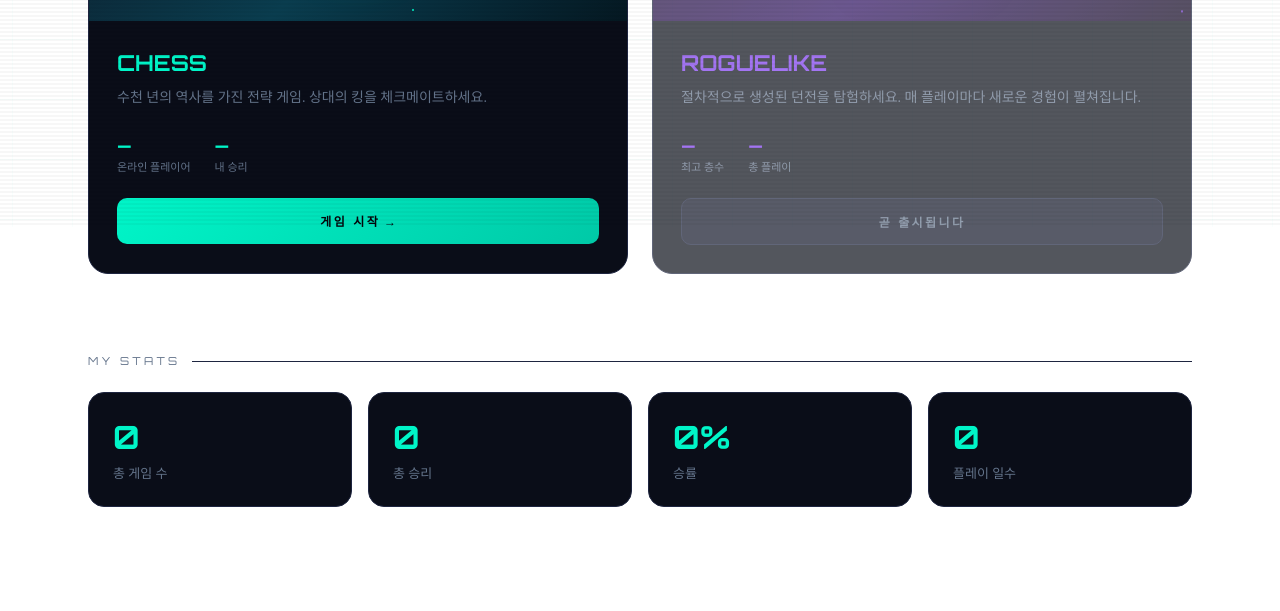
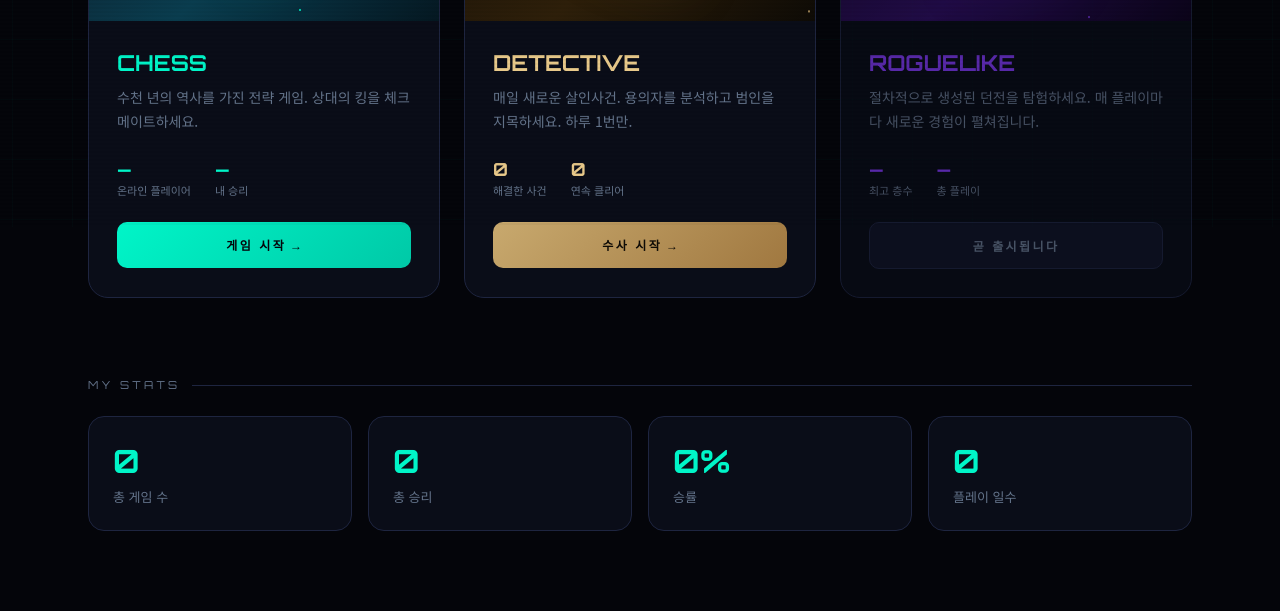
Before and after one commit to ltg0829/Gamplay, a website: page public/page/hub.html in a window 1280 px wide. Shown: the part 573-1184 px from the top of the page. Before the commit the page ends 1160 px from the top, so only its background shows below. Drawn offline with Linux system fonts and the light colour scheme; no server answers; sample sign-in values are in the browser's storage.

Commit message:
new contents

```diff
--- a/public/page/hub.html
+++ b/public/page/hub.html
@@ -12,6 +12,8 @@
     :root.light body::before{background-image:linear-gradient(rgba(0,153,168,0.06) 1px,transparent 1px),linear-gradient(90deg,rgba(0,153,168,0.06) 1px,transparent 1px);}
     :root.light header{background:rgba(240,242,248,0.9);}
     * {margin:0;padding:0;box-sizing:border-box;}
+    body{background:var(--bg);color:var(--text);font-family:'Noto Sans KR',sans-serif;min-height:100vh;overflow-x:hidden;visibility:hidden;}
+    body.ready{visibility:visible;}
     body::before{content:'';position:fixed;inset:0;background-image:linear-gradient(rgba(0,245,200,0.025) 1px,transparent 1px),linear-gradient(90deg,rgba(0,245,200,0.025) 1px,transparent 1px);background-size:60px 60px;animation:gridMove 25s linear infinite;pointer-events:none;}
     @keyframes gridMove{0%{background-position:0 0}100%{background-position:60px 60px}}
     .scanlines{position:fixed;inset:0;background:repeating-linear-gradient(0deg,transparent,transparent 2px,rgba(0,0,0,0.03) 2px,rgba(0,0,0,0.03) 4px);pointer-events:none;z-index:999;}
@@ -49,12 +51,14 @@
     .game-card{background:var(--surface);border:1px solid var(--border);border-radius:20px;overflow:hidden;transition:transform 0.3s,border-color 0.3s,box-shadow 0.3s;cursor:pointer;text-decoration:none;display:block;position:relative;}
     .game-card:hover{transform:translateY(-6px);}
     .game-card.chess:hover{border-color:var(--accent);box-shadow:0 20px 60px rgba(0,245,200,0.1);}
+    .game-card.puzzle:hover{border-color:#c8a96e;box-shadow:0 20px 60px rgba(200,169,110,0.12);}
     .game-card.rogue:hover{border-color:var(--accent2);box-shadow:0 20px 60px rgba(124,58,237,0.1);}
     .game-card.locked{cursor:default;opacity:0.7;}
     .game-card.locked:hover{transform:none;box-shadow:none;}
 
     .card-banner{height:180px;position:relative;overflow:hidden;display:flex;align-items:center;justify-content:center;}
     .chess .card-banner{background:linear-gradient(135deg,#0d1f2d 0%,#0a3d4f 50%,#051822 100%);}
+    .puzzle .card-banner{background:linear-gradient(135deg,#1a1208 0%,#2e1f0a 50%,#0e0b06 100%);}
     .rogue .card-banner{background:linear-gradient(135deg,#1a0a2e 0%,#2d1060 50%,#0f0520 100%);}
     .banner-icon{font-size:72px;filter:drop-shadow(0 0 30px rgba(0,245,200,0.4));animation:float 4s ease-in-out infinite;}
     .rogue .banner-icon{filter:drop-shadow(0 0 30px rgba(124,58,237,0.5));}
@@ -62,6 +66,7 @@
     .banner-particles{position:absolute;inset:0;overflow:hidden;}
     .particle{position:absolute;width:2px;height:2px;border-radius:50%;animation:rise linear infinite;}
     .chess .particle{background:var(--accent);}
+    .puzzle .particle{background:#c8a96e;}
     .rogue .particle{background:var(--accent2);}
     @keyframes rise{0%{transform:translateY(200px);opacity:0}10%{opacity:1}90%{opacity:1}100%{transform:translateY(-20px);opacity:0}}
     .card-status{position:absolute;top:16px;right:16px;font-family:'Orbitron',monospace;font-size:9px;letter-spacing:0.15em;padding:5px 10px;border-radius:6px;}
@@ -71,18 +76,24 @@
     .card-body{padding:28px;}
     .card-title{font-family:'Orbitron',monospace;font-size:22px;font-weight:700;margin-bottom:10px;}
     .chess .card-title{color:var(--accent);}
+    .puzzle .card-title{color:#e8c98a;}
     .rogue .card-title{color:var(--accent2);}
     .card-desc{color:var(--text-muted);font-size:14px;line-height:1.7;margin-bottom:24px;}
     .card-stats{display:flex;gap:24px;margin-bottom:24px;}
     .stat{display:flex;flex-direction:column;gap:2px;}
     .stat-value{font-family:'Orbitron',monospace;font-size:18px;font-weight:700;}
     .chess .stat-value{color:var(--accent);}
+    .puzzle .stat-value{color:#e8c98a;}
     .rogue .stat-value{color:var(--accent2);}
     .stat-label{font-size:11px;color:var(--text-muted);}
     .play-btn{width:100%;padding:14px;border-radius:10px;border:none;font-family:'Orbitron',monospace;font-size:12px;font-weight:700;letter-spacing:0.2em;cursor:pointer;transition:all 0.2s;}
     .chess .play-btn{background:linear-gradient(135deg,var(--accent),#00c9a7);color:var(--bg);}
     .chess .play-btn:hover{box-shadow:0 8px 24px rgba(0,245,200,0.35);transform:translateY(-1px);}
+    .puzzle .play-btn{background:linear-gradient(135deg,#c8a96e,#a07840);color:#0e0b06;}
+    .puzzle .play-btn:hover{box-shadow:0 8px 24px rgba(200,169,110,0.35);transform:translateY(-1px);}
     .rogue .play-btn{background:var(--surface2);color:var(--text-muted);border:1px solid var(--border);cursor:not-allowed;}
+    /* 퍼즐 스트릭 뱃지 */
+    .puzzle-streak{position:absolute;top:16px;left:16px;font-family:'Orbitron',monospace;font-size:10px;padding:5px 10px;border-radius:6px;background:rgba(200,169,110,0.15);color:#e8c98a;border:1px solid rgba(200,169,110,0.35);}
 
     .stats-section{padding:0 48px 80px;max-width:1200px;margin:0 auto;}
     .stats-grid{display:grid;grid-template-columns:repeat(4,1fr);gap:16px;}
@@ -127,7 +138,7 @@
       <div class="section-label">GAME SELECT</div>
       <div class="games-grid">
 
-        <a class="game-card chess" href="/page/chess.html">
+        <a class="game-card chess" href="/pages/chess.html">
           <div class="card-banner">
             <div class="banner-particles" id="chessParticles"></div>
             <div class="banner-icon">♟</div>
@@ -147,6 +158,30 @@
               </div>
             </div>
             <button class="play-btn" id="chessPlayBtn"></button>
+          </div>
+        </a>
+
+        <a class="game-card puzzle" href="/page/puzzle.html">
+          <div class="card-banner">
+            <div class="banner-particles" id="puzzleParticles"></div>
+            <div class="banner-icon" style="filter:drop-shadow(0 0 30px rgba(200,169,110,0.5));">🔍</div>
+            <div class="card-status status-online" id="puzzleStatusBadge">● DAILY</div>
+            <div class="puzzle-streak" id="puzzleStreakBadge">🔥 0</div>
+          </div>
+          <div class="card-body">
+            <div class="card-title">DETECTIVE</div>
+            <p class="card-desc" id="puzzleDesc"></p>
+            <div class="card-stats">
+              <div class="stat">
+                <div class="stat-value" id="puzzleSolved">0</div>
+                <div class="stat-label" id="labelPuzzleSolved"></div>
+              </div>
+              <div class="stat">
+                <div class="stat-value" id="puzzleStreak">0</div>
+                <div class="stat-label" id="labelPuzzleStreak"></div>
+              </div>
+            </div>
+            <button class="play-btn" id="puzzlePlayBtn"></button>
           </div>
         </a>
 
@@ -213,10 +248,9 @@
   try {
     const user = JSON.parse(userStr);
     document.addEventListener('DOMContentLoaded', () => {
-      const nickEl   = document.getElementById('nicknameEl');
-      const avatarEl = document.getElementById('avatarEl');
-      if (nickEl)   nickEl.textContent   = user.nickname || 'Player';
-      if (avatarEl) avatarEl.textContent = (user.nickname || 'P')[0].toUpperCase();
+      document.getElementById('nicknameEl').textContent = user.nickname || 'Player';
+      document.getElementById('avatarEl').textContent   = (user.nickname || 'P')[0].toUpperCase();
+      document.body.classList.add('ready');
     });
   } catch(e) {
     localStorage.clear();
@@ -232,10 +266,13 @@ const STRINGS = {
     welcomeText:'WELCOME BACK', pageTitle:'어떤 게임을\n플레이할까요?', pageTitleAccent:'플레이',
     pageSubtitle:'게임을 선택하고 새로운 도전을 시작하세요.',
     chessDesc:'수천 년의 역사를 가진 전략 게임. 상대의 킹을 체크메이트하세요.',
+    puzzleDesc:'매일 새로운 살인사건. 용의자를 분석하고 범인을 지목하세요. 하루 1번만.',
     rogueDesc:'절차적으로 생성된 던전을 탐험하세요. 매 플레이마다 새로운 경험이 펼쳐집니다.',
     rogueBadge:'개발 중', labelOnline:'온라인 플레이어', labelMyWins:'내 승리',
     labelFloor:'최고 층수', labelRuns:'총 플레이',
-    chessPlayBtn:'게임 시작 →', roguePlayBtn:'곧 출시됩니다',
+    labelPuzzleSolved:'해결한 사건', labelPuzzleStreak:'연속 클리어',
+    chessPlayBtn:'게임 시작 →', roguePlayBtn:'곧 출시됩니다', puzzlePlayBtn:'수사 시작 →',
+    puzzlePlayedBtn:'오늘 완료 ✓',
     myStatsLabel:'MY STATS', labelTotalGames:'총 게임 수', labelTotalWins:'총 승리',
     labelWinRate:'승률', labelPlayDays:'플레이 일수', logoutBtn:'로그아웃',
   },
@@ -243,10 +280,13 @@ const STRINGS = {
     welcomeText:'WELCOME BACK', pageTitle:'What will you\nplay today?', pageTitleAccent:'play',
     pageSubtitle:'Choose a game and start a new challenge.',
     chessDesc:'A strategy game with thousands of years of history. Checkmate your opponent\'s king.',
+    puzzleDesc:'A new murder case every day. Analyze suspects and name the culprit. Once per day.',
     rogueDesc:'Explore procedurally generated dungeons. A new experience every run.',
     rogueBadge:'IN DEV', labelOnline:'Online players', labelMyWins:'My wins',
     labelFloor:'Best floor', labelRuns:'Total runs',
-    chessPlayBtn:'PLAY NOW →', roguePlayBtn:'COMING SOON',
+    labelPuzzleSolved:'Cases solved', labelPuzzleStreak:'Streak',
+    chessPlayBtn:'PLAY NOW →', roguePlayBtn:'COMING SOON', puzzlePlayBtn:'INVESTIGATE →',
+    puzzlePlayedBtn:'COMPLETED TODAY ✓',
     myStatsLabel:'MY STATS', labelTotalGames:'Total games', labelTotalWins:'Total wins',
     labelWinRate:'Win rate', labelPlayDays:'Days played', logoutBtn:'LOGOUT',
   }
@@ -265,12 +305,12 @@ function applyLang() {
     const raw = t('pageTitle'), accent = t('pageTitleAccent');
     titleEl.innerHTML = raw.split('\n').map(l => l.includes(accent) ? l.replace(accent,`<span>${accent}</span>`) : l).join('<br>');
   }
-  ['welcomeText','pageSubtitle','chessDesc','rogueDesc','rogueBadge','labelOnline','labelMyWins',
-   'labelFloor','labelRuns','chessPlayBtn','roguePlayBtn','myStatsLabel','labelTotalGames',
+  ['welcomeText','pageSubtitle','chessDesc','puzzleDesc','rogueDesc','rogueBadge','labelOnline','labelMyWins',
+   'labelFloor','labelRuns','labelPuzzleSolved','labelPuzzleStreak','chessPlayBtn','roguePlayBtn','myStatsLabel','labelTotalGames',
    'labelTotalWins','labelWinRate','labelPlayDays','logoutBtn'].forEach(k => set(k, k));
 }
 
-function setLang(l) { lang = l; localStorage.setItem('nexus_lang', l); applyLang(); }
+function setLang(l) { lang = l; localStorage.setItem('nexus_lang', l); applyLang(); loadPuzzleStats(); }
 
 // ══════════════════════════════════════════
 //  테마
@@ -331,9 +371,51 @@ document.addEventListener('DOMContentLoaded', () => {
   applyLang();
   applyTheme();
   makeParticles('chessParticles');
+  makeParticles('puzzleParticles');
   makeParticles('rogueParticles');
   loadStats();
+  loadPuzzleStats();
 });
+
+function loadPuzzleStats() {
+  // 스트릭
+  const streakDate = localStorage.getItem('nxs_streak_date');
+  const today      = new Date().toDateString();
+  const yesterday  = new Date(Date.now()-86400000).toDateString();
+  const streak     = (streakDate===today||streakDate===yesterday)
+    ? parseInt(localStorage.getItem('nxs_streak')||'0') : 0;
+
+  // 총 해결 수 (nxs_pz_ 키 순회)
+  let solved = 0;
+  for (let i=0; i<localStorage.length; i++) {
+    const k = localStorage.key(i);
+    if (k && k.startsWith('nexus_pz_')) {
+      try { const v = JSON.parse(localStorage.getItem(k)); if(v&&v.solved) solved++; } catch(e){}
+    }
+  }
+
+  document.getElementById('puzzleStreak').textContent = streak;
+  document.getElementById('puzzleSolved').textContent = solved;
+  document.getElementById('puzzleStreakBadge').textContent = `🔥 ${streak}`;
+
+  // 오늘 이미 풀었는지 확인 → 버튼 텍스트 변경
+  const d = new Date();
+  const todayKey = `nexus_pz_${d.getFullYear()}_${d.getMonth()}_${d.getDate()}`;
+  const todayResult = localStorage.getItem(todayKey);
+  const btn = document.getElementById('puzzlePlayBtn');
+  if (btn) {
+    if (todayResult) {
+      btn.textContent = t('puzzlePlayedBtn');
+      btn.style.background = 'var(--surface2)';
+      btn.style.color = '#e8c98a';
+      btn.style.border = '1px solid rgba(200,169,110,0.4)';
+      btn.style.cursor = 'default';
+      btn.onclick = e => e.preventDefault();
+    } else {
+      btn.textContent = t('puzzlePlayBtn');
+    }
+  }
+}
 </script>
 </body>
 </html>
```
